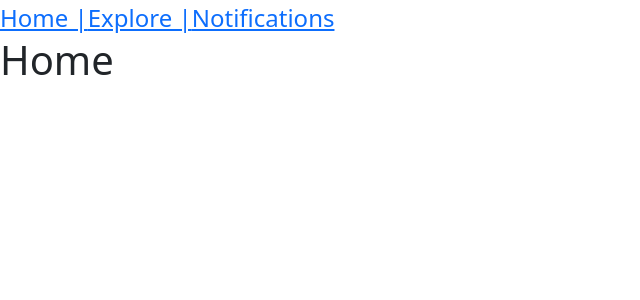
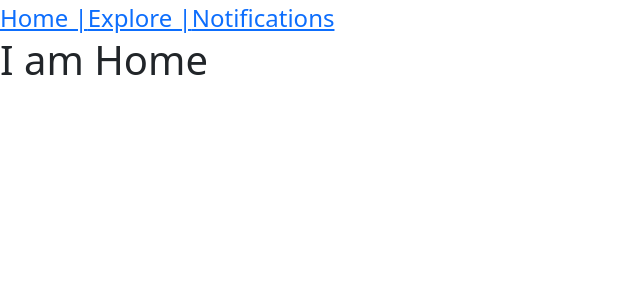
Before and after one commit to varadeamolk/my-react-app-1, a React (Create React App) app: page / in a window 1280 px wide. Shown: the top 300 px of the page, without its empty margins (0-640 px from the left). Built offline with nearby package versions, Linux system fonts and the light colour scheme.

Commit message:
seperate component for each routes

```diff
--- a/src/App.js
+++ b/src/App.js
@@ -1,6 +1,22 @@
 import { Link, Route, Routes } from "react-router-dom";
 
 function App() {
+  return (
+    <div>
+      <AppNavLinks />
+
+      <Routes>
+        <Route path="/" element={<Home />} />
+        <Route path="/home" element={<Home />} />
+        <Route path="/explore" element={<Explore />} />
+        <Route path="/notifications" element={<Notifications />} />
+        <Route path="*" element={<PageNotFound />} />
+      </Routes>
+    </div>
+  );
+}
+
+function AppNavLinks() {
   return (
     <div>
       <Link to="/home" className="fs-4">
@@ -12,22 +28,38 @@ function App() {
       <Link to="/notifications" className="fs-4">
         Notifications
       </Link>
+    </div>
+  );
+}
 
-      <Routes>
-        {/** http://localhost:3000/ */}
-        <Route path="/" element={<h1>Home</h1>} />
+function Home() {
+  return (
+    <div>
+      <h1>I am Home</h1>
+    </div>
+  );
+}
 
-        {/** http://localhost:3000/home */}
-        <Route path="/home" element={<h1>Home</h1>} />
+function Explore() {
+  return (
+    <div>
+      <h1>I am Explore</h1>
+    </div>
+  );
+}
 
-        {/** http://localhost:3000/explore */}
-        <Route path="/explore" element={<h1>Explore</h1>} />
+function Notifications() {
+  return (
+    <div>
+      <h1>I am Notifications</h1>
+    </div>
+  );
+}
 
-        {/** http://localhost:3000/notifications */}
-        <Route path="/notifications" element={<h1>Notifications</h1>} />
-
-        <Route path="*" element={<h1>Page Not Found</h1>} />
-      </Routes>
+function PageNotFound() {
+  return (
+    <div>
+      <h1>I am lost. I am not available!</h1>
     </div>
   );
 }
```
